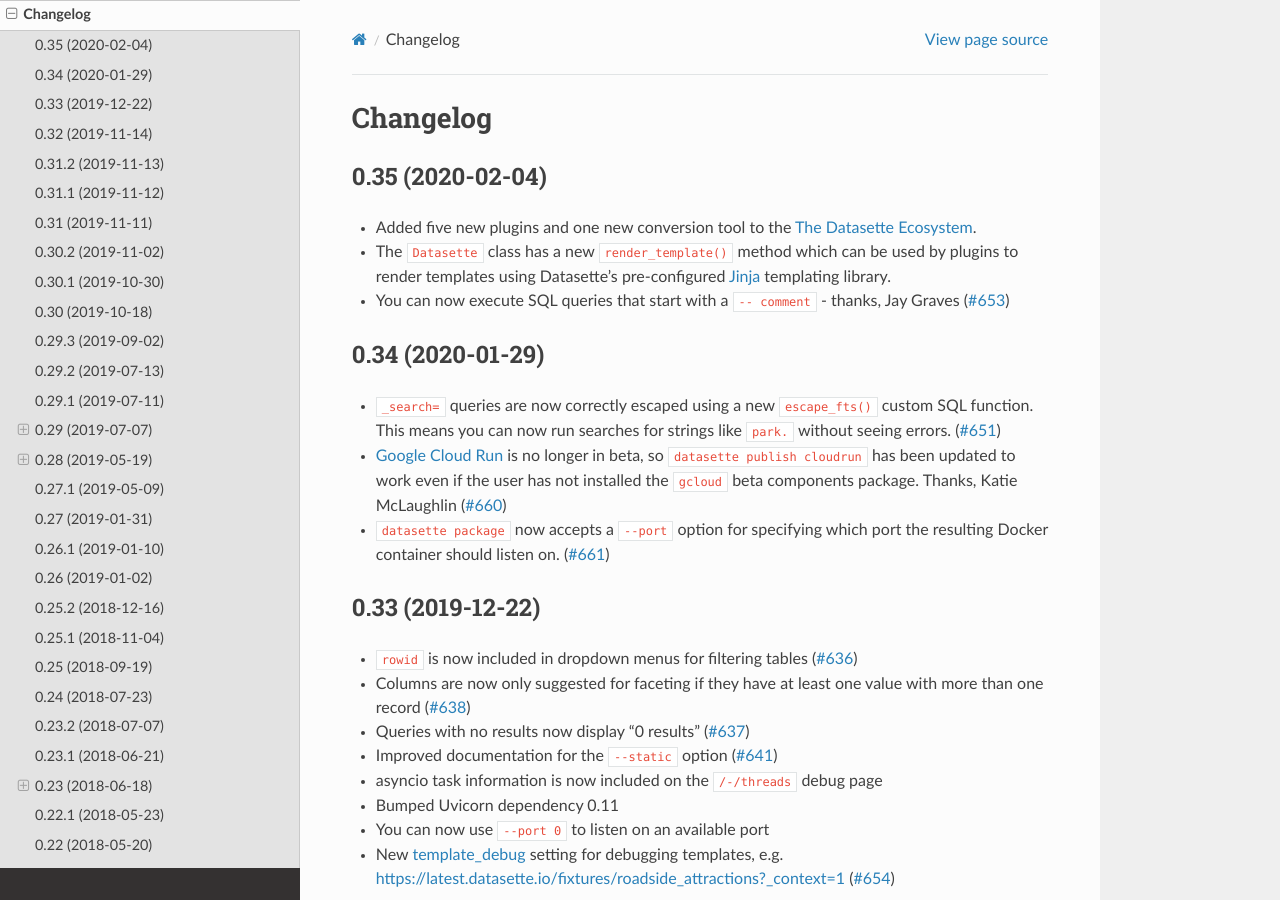
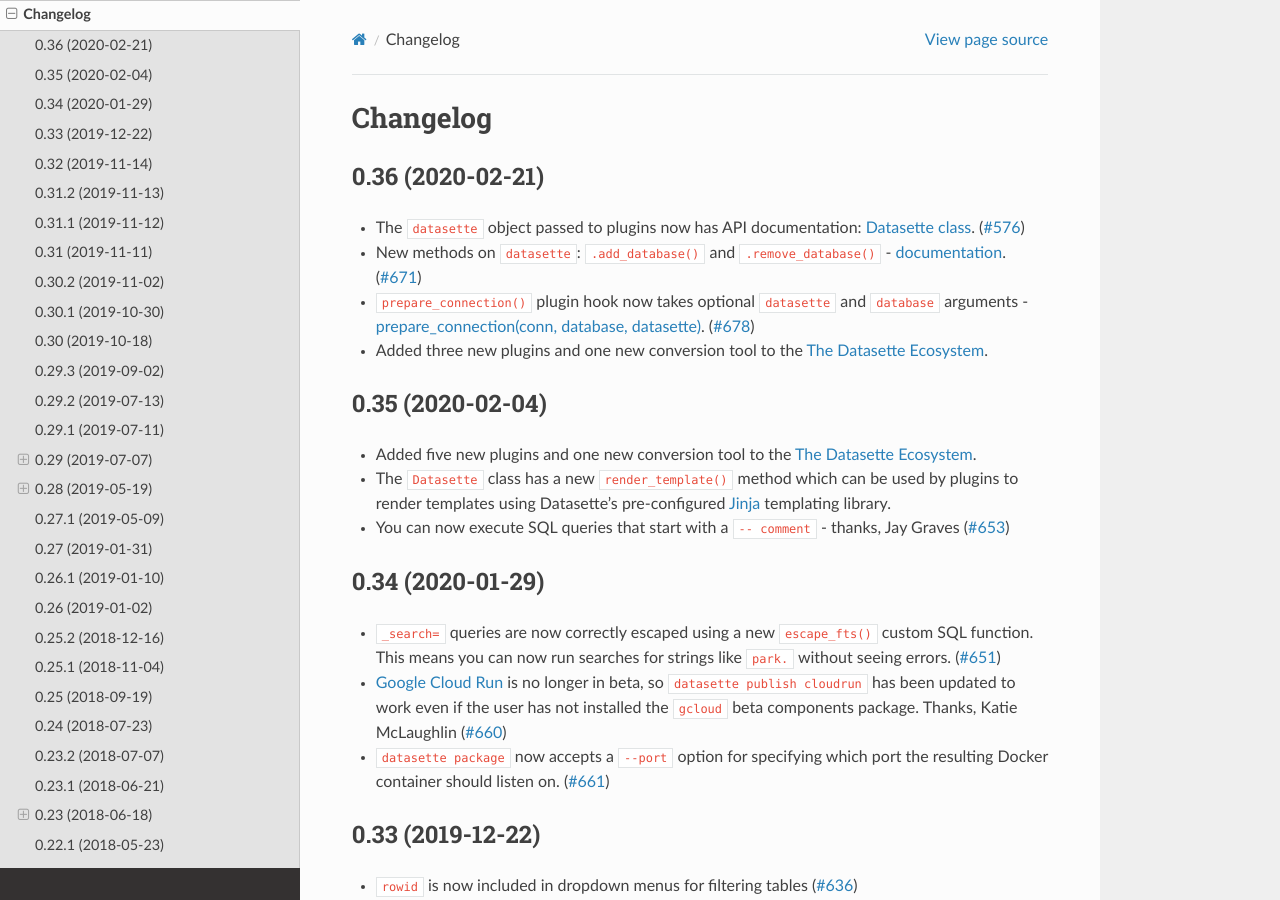
Before and after one commit to simonw/datasette, a Sphinx documentation site: the page built from docs/changelog.rst, in a window 1280 px wide and 900 px high. Built offline with Sphinx 7.4.7 and the Read the Docs theme 2.0.0, drawn with Linux system fonts in a browser that asks for light colours.

Commit message:
Release notes for 0.36, refs #679

```diff
--- a/docs/changelog.rst
+++ b/docs/changelog.rst
@@ -3,6 +3,16 @@
 =========
 Changelog
 =========
+
+.. _v0_36:
+
+0.36 (2020-02-21)
+-----------------
+
+* The ``datasette`` object passed to plugins now has API documentation: :ref:`datasette`. (`#576 <https://github.com/simonw/datasette/issues/576>`__)
+* New methods on ``datasette``: ``.add_database()`` and ``.remove_database()`` - :ref:`documentation <datasette_add_database>`. (`#671 <https://github.com/simonw/datasette/issues/671>`__)
+* ``prepare_connection()`` plugin hook now takes optional ``datasette`` and ``database`` arguments - :ref:`plugin_hook_prepare_connection`. (`#678 <https://github.com/simonw/datasette/issues/678>`__)
+* Added three new plugins and one new conversion tool to the :ref:`ecosystem`.
 
 .. _v0_35:
 
```
